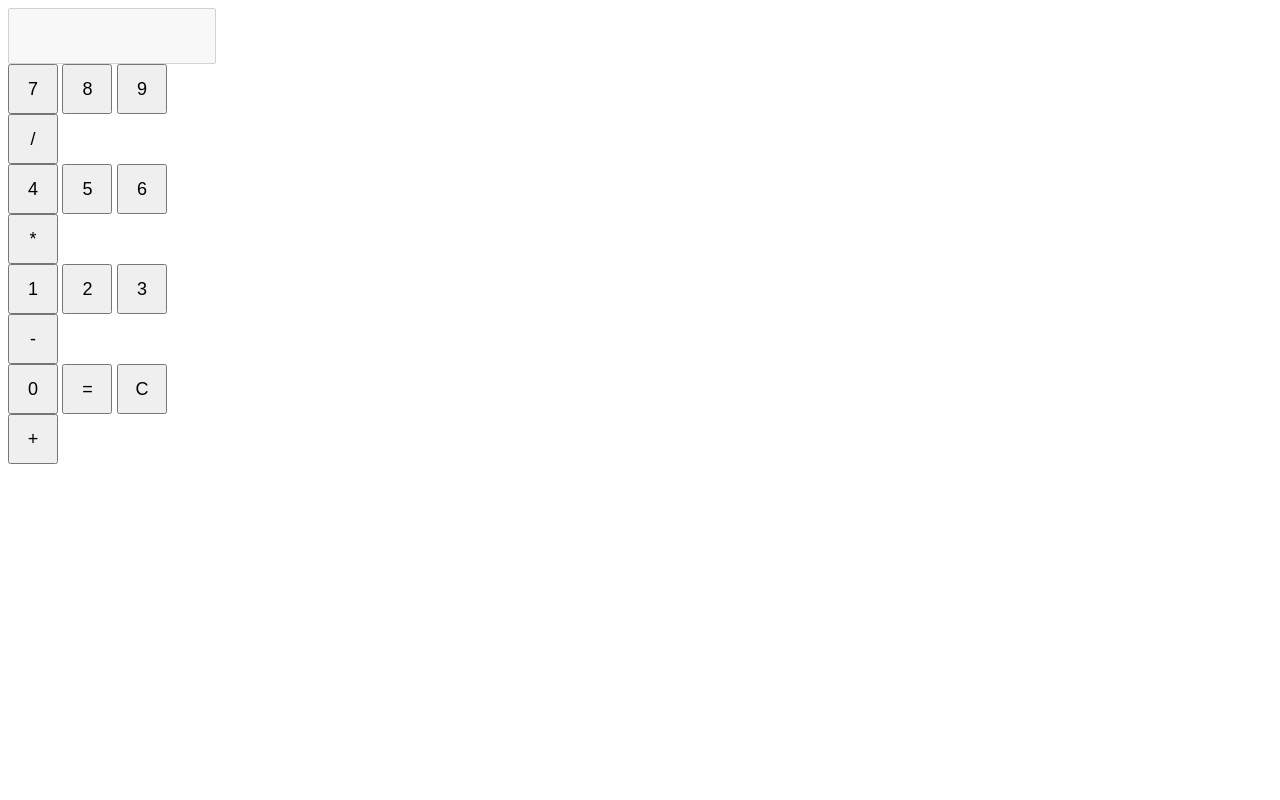
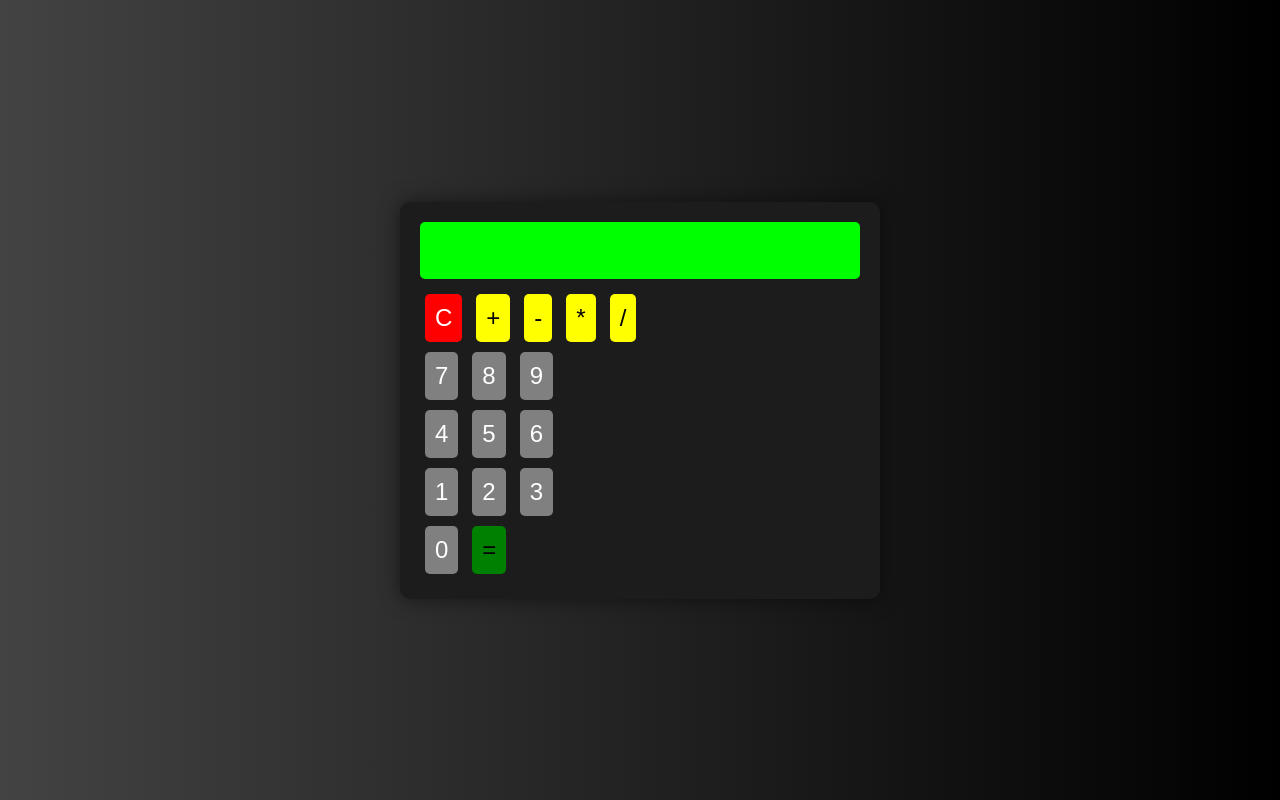
Before and after one commit to saintycode/calculator, a website: page index.html in a window 1280 px wide. Drawn offline with Linux system fonts and the light colour scheme.

Commit message:
Update index.html with a modern styled calculator

```diff
--- a/index.html
+++ b/index.html
@@ -5,51 +5,85 @@
     <meta name="viewport" content="width=device-width, initial-scale=1.0">
     <title>Calculator</title>
     <style>
-        body { font-family: Arial, sans-serif; }
-        #calculator { width: 200px; }
-        #display { width: 100%; height: 50px; text-align: right; font-size: 24px; }
-        button { width: 25%; height: 50px; font-size: 18px; }
+        body {
+            background: linear-gradient(to right, #434343, #000000);
+            display: flex;
+            justify-content: center;
+            align-items: center;
+            height: 100vh;
+            margin: 0;
+        }
+        .calculator {
+            background-color: #1c1c1c;
+            padding: 20px;
+            border-radius: 10px;
+            box-shadow: 0 0 20px rgba(0, 0, 0, 0.5);
+        }
+        .display {
+            background-color: #00ff00;
+            color: black;
+            font-size: 2em;
+            margin: 0 0 10px;
+            text-align: right;
+            padding: 10px;
+            border: none;
+            border-radius: 5px;
+        }
+        button {
+            font-size: 1.5em;
+            padding: 10px;
+            margin: 5px;
+            border: none;
+            border-radius: 5px;
+            cursor: pointer;
+        }
+        .number {
+            background-color: gray;
+            color: white;
+        }
+        .operator {
+            background-color: yellow;
+            color: black;
+        }
+        .clear {
+            background-color: red;
+            color: white;
+        }
+        .equals {
+            background-color: green;
+            color: black;
+        }
     </style>
 </head>
 <body>
-    <div id="calculator">
-        <input type="text" id="display" disabled />
+    <div class="calculator">
+        <input type="text" class="display" disabled />
         <div>
-            <button onclick="appendToDisplay('7')">7</button>
-            <button onclick="appendToDisplay('8')">8</button>
-            <button onclick="appendToDisplay('9')">9</button>
-            <button onclick="appendToDisplay('/')">/</button>
+            <button class="clear">C</button>
+            <button class="operator">+</button>
+            <button class="operator">-</button>
+            <button class="operator">*</button>
+            <button class="operator">/</button>
         </div>
         <div>
-            <button onclick="appendToDisplay('4')">4</button>
-            <button onclick="appendToDisplay('5')">5</button>
-            <button onclick="appendToDisplay('6')">6</button>
-            <button onclick="appendToDisplay('*')">*</button>
+            <button class="number">7</button>
+            <button class="number">8</button>
+            <button class="number">9</button>
         </div>
         <div>
-            <button onclick="appendToDisplay('1')">1</button>
-            <button onclick="appendToDisplay('2')">2</button>
-            <button onclick="appendToDisplay('3')">3</button>
-            <button onclick="appendToDisplay('-')">-</button>
+            <button class="number">4</button>
+            <button class="number">5</button>
+            <button class="number">6</button>
         </div>
         <div>
-            <button onclick="appendToDisplay('0')">0</button>
-            <button onclick="calculateResult()">=</button>
-            <button onclick="clearDisplay()">C</button>
-            <button onclick="appendToDisplay('+')">+</button>
+            <button class="number">1</button>
+            <button class="number">2</button>
+            <button class="number">3</button>
+        </div>
+        <div>
+            <button class="number">0</button>
+            <button class="equals">=</button>
         </div>
     </div>
-    <script>
-        function appendToDisplay(value) {
-            document.getElementById('display').value += value;
-        }
-        function calculateResult() {
-            const display = document.getElementById('display');
-            display.value = eval(display.value);
-        }
-        function clearDisplay() {
-            document.getElementById('display').value = '';
-        }
-    </script>
 </body>
 </html>
```
